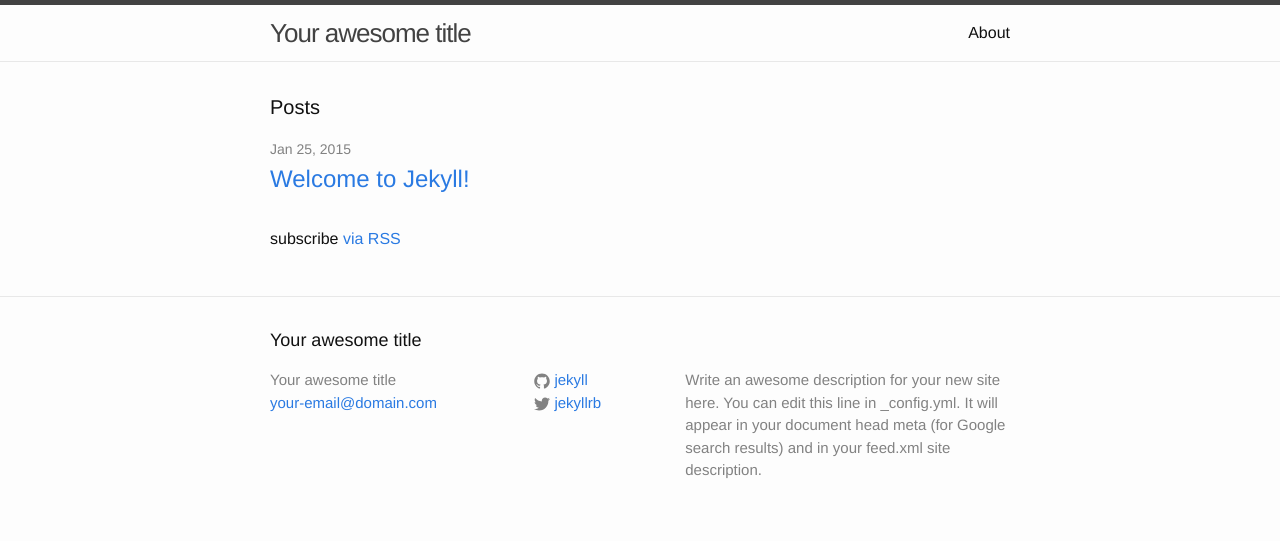
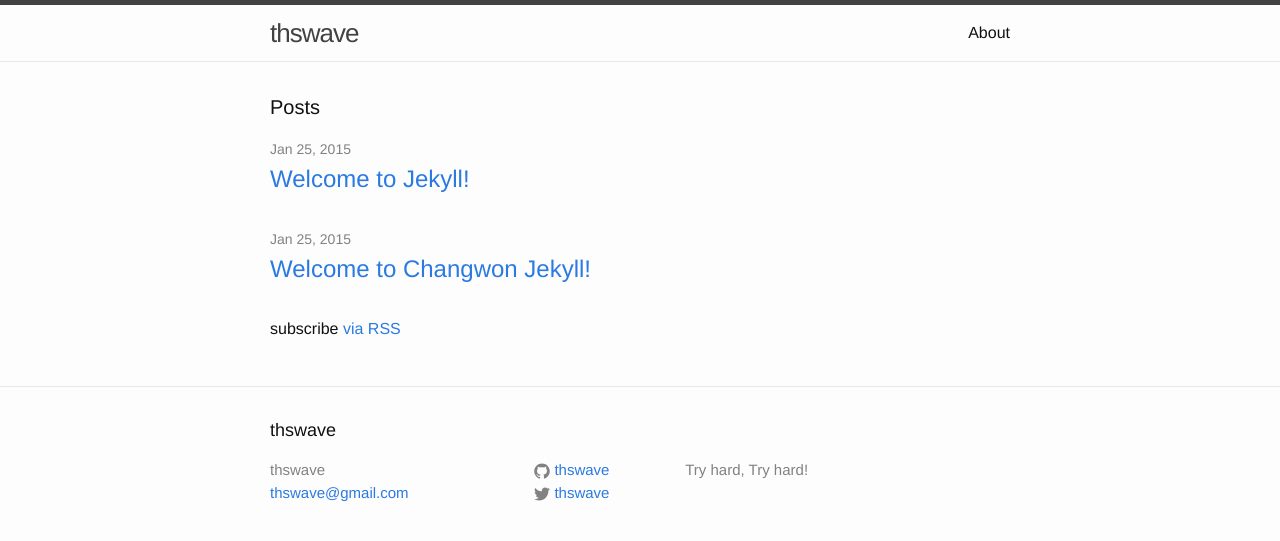
Before and after one commit to thswave/thswave.github.com, a Jekyll site: the page built from index.html, in a window 1280 px wide. Shown: the top 541 px of the page. Built offline with Jekyll 4.4.1, drawn with Linux system fonts in a browser that asks for light colours.

```diff
--- a/_config.yml
+++ b/_config.yml
@@ -1,14 +1,15 @@
 # Site settings
-title: Your awesome title
-email: your-email@domain.com
+title: thswave
+email: thswave@gmail.com
+name : thswave
 description: > # this means to ignore newlines until "baseurl:"
-  Write an awesome description for your new site here. You can edit this
-  line in _config.yml. It will appear in your document head meta (for
-  Google search results) and in your feed.xml site description.
+  Try hard, Try hard!
 baseurl: "" # the subpath of your site, e.g. /blog/
-url: "http://yourdomain.com" # the base hostname & protocol for your site
-twitter_username: jekyllrb
-github_username:  jekyll
+url: "http://thswave.github.io" # the base hostname & protocol for your site
+twitter_username: thswave
+github_username:  thswave
+pygments: true
+markdown : redcarpet
 
 # Build settings
 markdown: kramdown
```
Also changed, not shown: _posts/2015-01-25-jekyll-and-changwon.markdown (added, +11 -0 lines).
